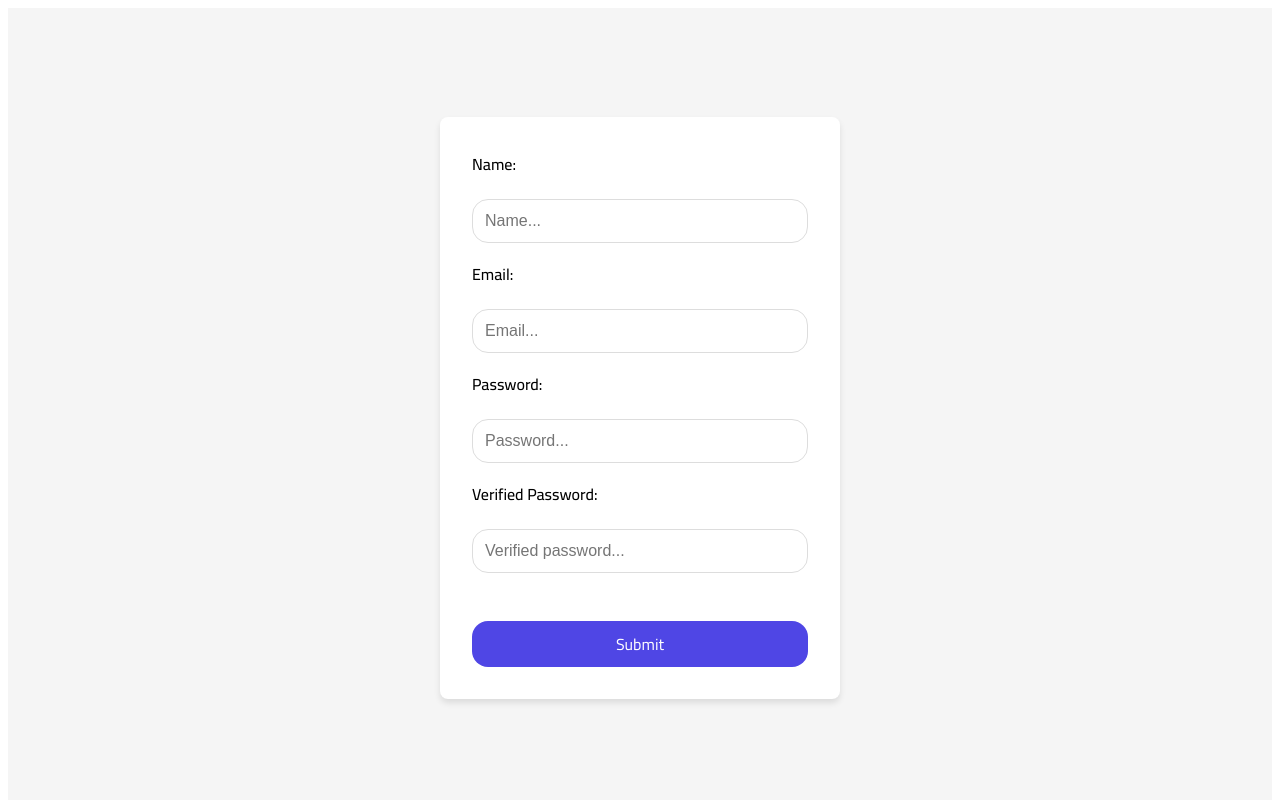
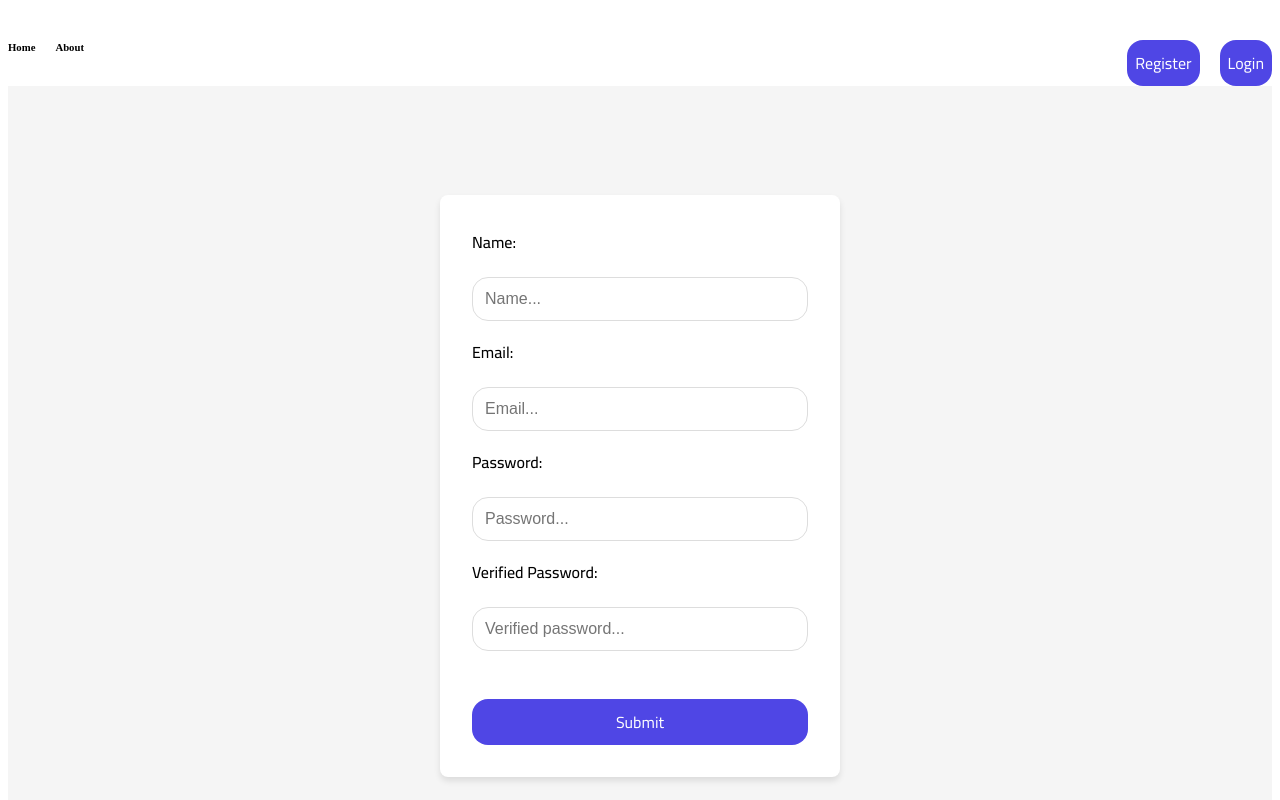
Before and after one commit to mhran971/SignUp-frontend-react, a React (Create React App) app: page /register in a window 1280 px wide. Shown: the top 800 px of the page. Built offline with nearby package versions, Linux system fonts and the light colour scheme.

Commit message:
Make routing inside nav  bar

```diff
--- a/package.json
+++ b/package.json
@@ -10,6 +10,7 @@
     "axios": "^1.8.4",
     "react": "^19.1.0",
     "react-dom": "^19.1.0",
+    "react-router-dom": "^7.5.0",
     "react-scripts": "5.0.1",
     "web-vitals": "^2.1.4"
   },
--- a/src/App.js
+++ b/src/App.js
@@ -1,10 +1,17 @@
+import { Route, Routes } from "react-router-dom";
 import { SignUp } from "./SignUp";
+import { Login } from "./Login";
 import Header from "./Components/Header";
+
 export default function App() {
-  return(
+  return (
     <div>
-    <Header/>
-    <SignUp/>
+      <Header />
+      <Routes>
+        <Route path="/register" element={<SignUp />} />
+        <Route path="/login" element={<Login />} />
+      </Routes>
+      <SignUp />
     </div>
-    )
+  );
 }
--- a/src/Components/Header.js
+++ b/src/Components/Header.js
@@ -1,7 +1,27 @@
-export default function Headers(){
-    return(
-<div>
-
-</div>
-    );
+import { Link } from "react-router-dom";
+export default function Headers() {
+  return (
+    <div>
+      <nav
+        style={{
+          display: "flex",
+          justifyContent: "space-between",
+          alignItems: "center",
+        }}
+      >
+        <div style={{ display: "flex", gap: "20px" }}>
+          <h6>Home</h6>
+          <h6>About</h6>
+        </div>
+        <div style={{ display: "flex", gap: "20px" }}>
+          <Link to="/register" className="register-bar">
+            Register
+          </Link>
+          <Link to="/login" className="register-bar">
+            Login
+          </Link>
+        </div>
+      </nav>
+    </div>
+  );
 }
--- a/src/SignUp.css
+++ b/src/SignUp.css
@@ -1,8 +1,14 @@
 /* Global Css */
-*{
+* {
   box-sizing: border-box;
+}
+/* Header */
+.d-flex {
+  display: "flex";
+  justify-content: "space-between";
+  align-items: "center";
+}
 
-}
 .father {
   display: flex;
   height: 100vh;
@@ -21,14 +27,14 @@
   border-radius: 8px;
   box-shadow: 0 4px 6px rgba(0, 0, 0, 0.1);
   gap: 1rem;
-    font-family:'Cairo';
+  font-family: "Cairo";
   flex-wrap: wrap;
 }
 
 .form-father label {
   font-weight: 500;
   margin-bottom: 0.25rem;
-    font-family:'Cairo';
+  font-family: "Cairo";
 }
 
 .form-father input {
@@ -38,24 +44,27 @@
   font-size: 1rem;
 }
 
-.form-father button {
-    padding: 0.50rem;
+.form-father button,
+.register-bar {
+  padding: 0.5rem;
   background-color: #4f46e5;
   color: white;
   border: none;
   border-radius: 16px;
   font-size: 1rem;
-    font-family:'Cairo';
+  font-family: "Cairo";
   cursor: pointer;
   margin-top: 2rem;
+  text-decoration: none;
 }
 
-.form-father button:hover {
-    background-color: #4338ca;
+.form-father button:hover,
+.register-bar:hover {
+  background-color: #33299e;
 }
 
-.error{
+.error {
   color: red;
   font-size: 14px;
-    margin: top 0; ;
+  margin: top 0;
 }
--- a/src/index.js
+++ b/src/index.js
@@ -1,8 +1,11 @@
 import ReactDOM from 'react-dom/client';
 import App from './App';
-
+import {BrowserRouter} from "react-router-dom"
 
 const root = ReactDOM.createRoot(document.getElementById('root'));
 root.render(
+    <BrowserRouter>
     <App />
+    </BrowserRouter>
+
 );
```
Also changed, not shown: src/Components/logo512.png (added), 1 other file (tests, documents, lock files or other folders). Lines whose indentation alone changed are shown as unchanged.
